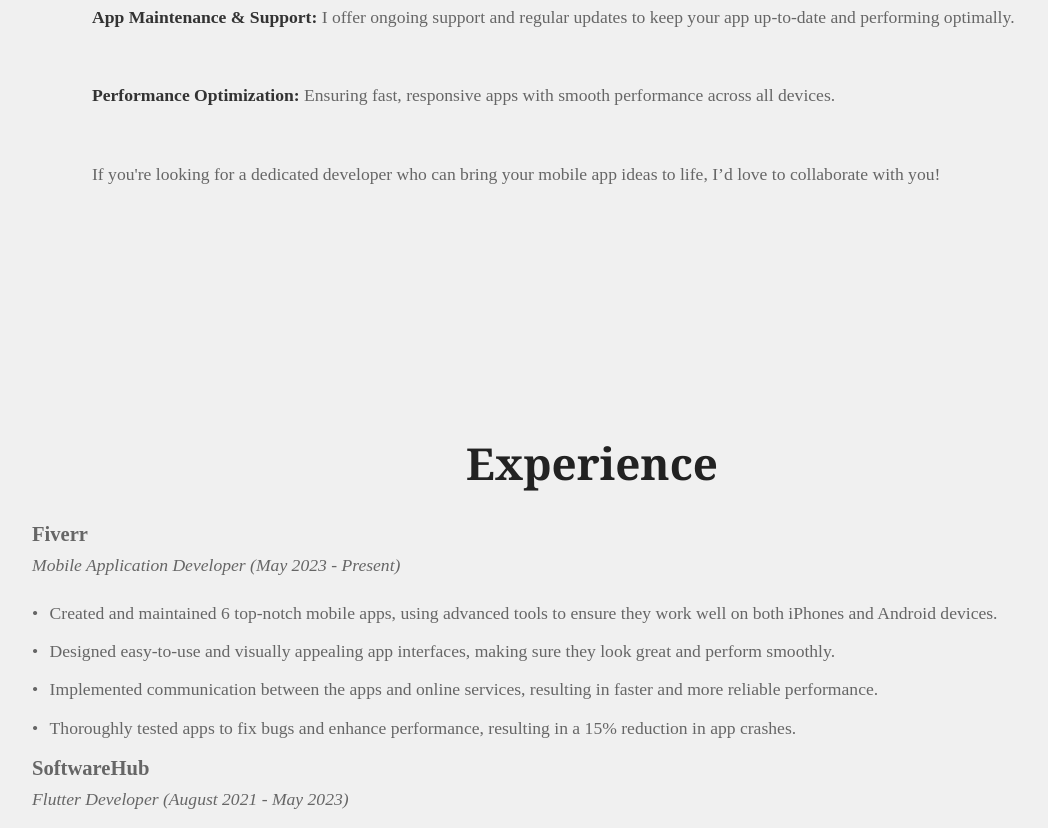
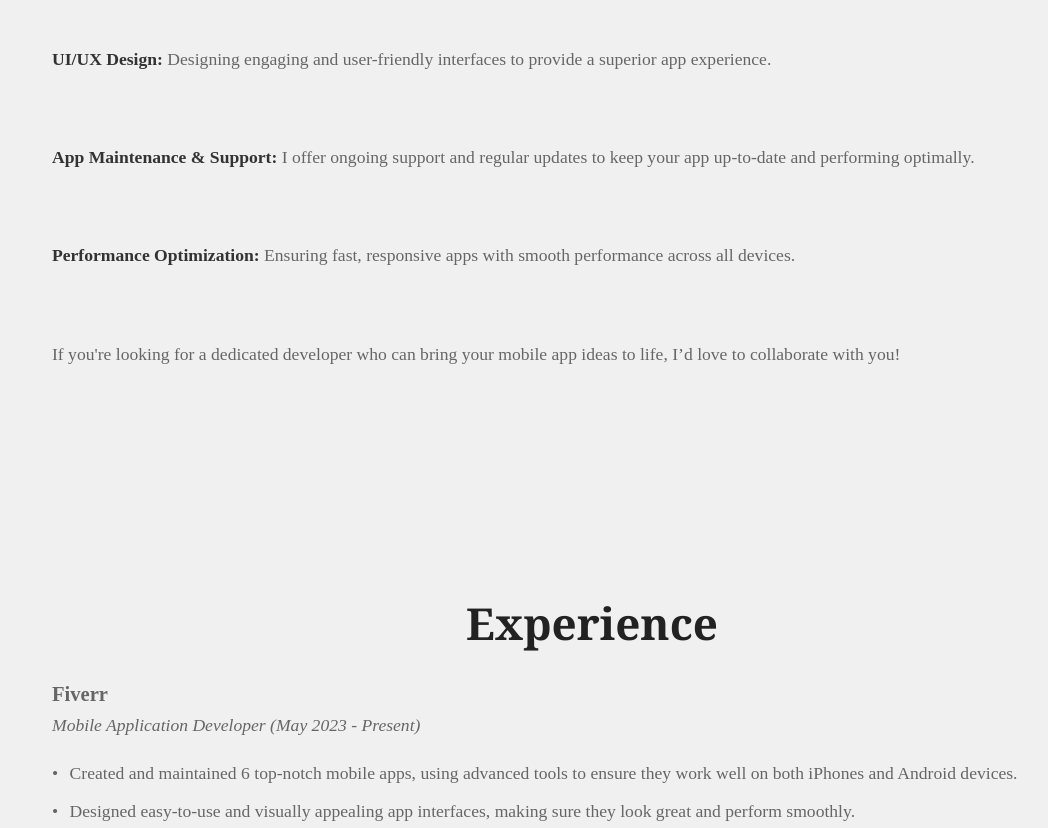
Before and after one commit to faizaalam3/faizaalam3.github.io, a plain HTML site: page index.html in a window 1280 px wide. Shown: the part 1441-2269 px from the top of the page, without its empty margins (48-1096 px from the left). Drawn offline with Linux system fonts and the light colour scheme; no server answers.

Commit message:
Fixed paddings and widths

```diff
--- a/sections/about/about.css
+++ b/sections/about/about.css
@@ -3,11 +3,10 @@
     flex-direction: column;
     align-items: center;
     padding: 50px 30px;
-    background-color: transparent; /* Ensure there's no background */
-    gap: 30px; /* Adjusted gap for better spacing */
+    background-color: transparent;
+    gap: 50px;
     max-width: 1200px;
-    margin: 0 auto; /* Center the content */
-    /* Removed box-shadow to eliminate the "box" effect */
+    margin: 0 auto;
     box-shadow: none;
 }
 
@@ -28,7 +27,6 @@
     text-align: justify;
     margin-bottom: 20px;
     width: 100%;
-    max-width: 1000px;
 }
 
 /* Strong text for emphasis */
--- a/sections/experience/experience.css
+++ b/sections/experience/experience.css
@@ -4,13 +4,18 @@
     align-items: center;
     background-color: transparent;
     padding: 50px 30px;
+    max-width: 1200px;
     gap: 50px;
+    margin: 0 auto;
+    box-shadow: none;
 }
 
 .experience-content {
+    line-height: 1.6;
+    font-size: 1.1em;
+    color: #666;
+    text-align: justify;
     width: 100%;
-    max-width: 1200px;
-    padding: 20px;
     box-sizing: border-box;
 }
 
@@ -20,13 +25,6 @@
     font-family: 'Georgia', serif;
     color: #222;
     margin-bottom: 20px;
-}
-
-.experience-content {
-    line-height: 1.6;
-    font-size: 1.1em;
-    color: #666;
-    text-align: justify;
 }
 
 .experience-content p {
@@ -57,8 +55,8 @@
 
 /* Responsive Adjustments */
 @media (max-width: 768px) {
-    .project-container, .experience-content {
-        padding: 15px;
+    #experience {
+        padding: 30px 20px;
     }
 
     #experience h2 {
```
